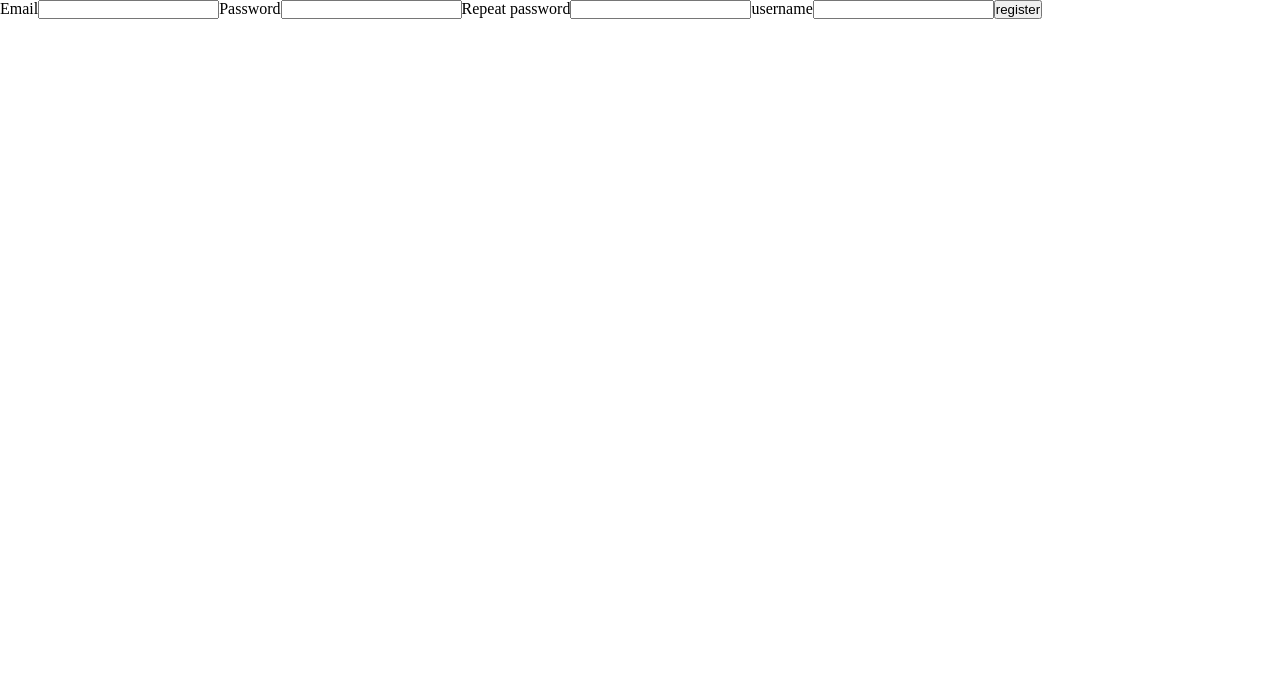
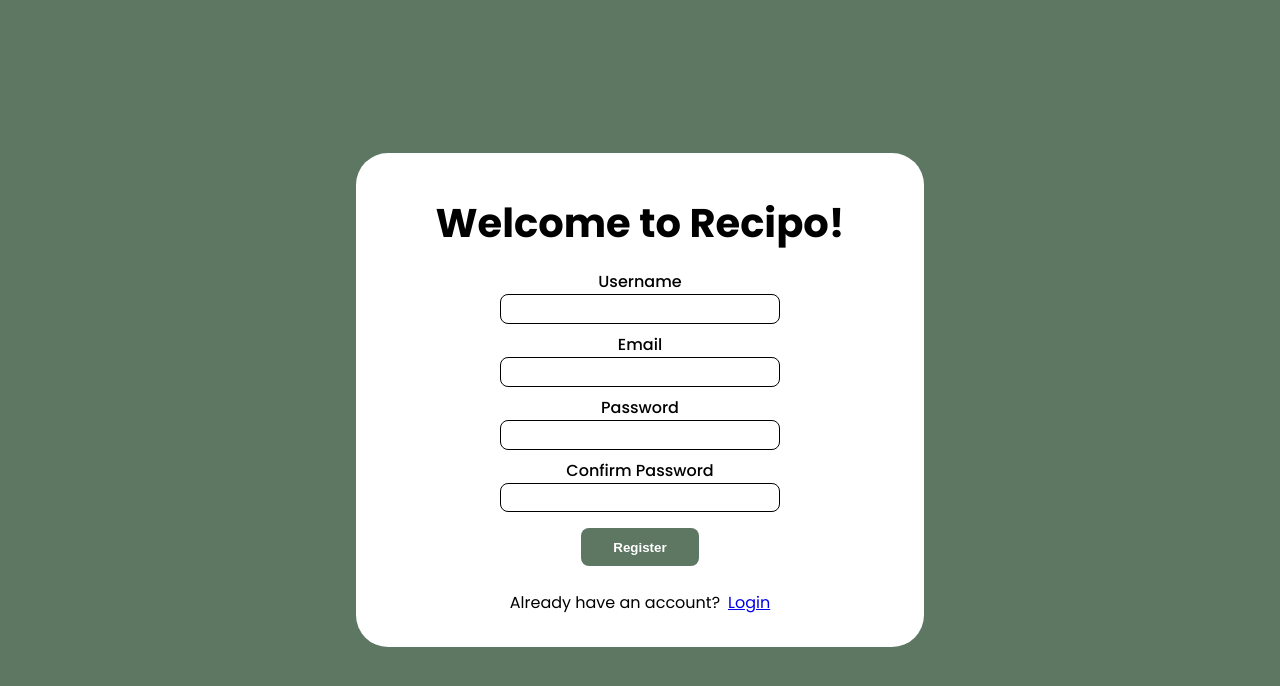
Before and after one commit to maxchmelda/recipo, a React (Vite) app in the folder client/: page /register in a window 1280 px wide. Shown: the top 686 px of the page. Built offline with nearby package versions, Linux system fonts and the light colour scheme; a web font is replaced by a local one.

Commit message:
created register page

```diff
--- a/client/src/App.jsx
+++ b/client/src/App.jsx
@@ -17,11 +17,11 @@ function App() {
         />
         <Route
           path="/login"
-          element={<Login login={login} />} //isLoggedIn ? <Navigate to="/" /> :
+          element={isLoggedIn ? <Navigate to="/" /> : <Login login={login} />}
         />
         <Route
           path="/register"
-          element={isLoggedIn ? <Navigate to="/" /> : <Register />}
+          element={<Register />} //isLoggedIn ? <Navigate to="/" /> :
         />
       </Routes>
     </Router>
--- a/client/src/pages/login/Login.css
+++ b/client/src/pages/login/Login.css
@@ -32,6 +32,7 @@
 .inputs {
     display: flex;
     flex-direction: column;
+    padding: 0 4rem;
 }
 
 .inputs input {
--- a/client/src/pages/login/Login.jsx
+++ b/client/src/pages/login/Login.jsx
@@ -58,9 +58,9 @@ const [message, setMessage] = useState("");
         >
           <div className="inputs">
             <label>Email</label>
-            <input name="email" />
+            <input name="email" type="email"/>
             <label>Password</label>
-            <input name="password" />
+            <input name="password" type="password" />
           </div>
           <button className="login-button">Login</button>
           <div className="register-box">
--- a/client/src/pages/register/Register.css
+++ b/client/src/pages/register/Register.css
@@ -0,0 +1,16 @@
+.inputs-register {
+    display: flex;
+    flex-direction: column;
+    padding: 0 4rem;
+}
+
+.inputs-register input {
+    padding: 0.4rem 1rem;
+    margin-bottom: 0.5rem;
+    border-radius: 0.5rem;
+    border: 1px solid black;
+}
+
+.inputs-register label {
+    font-weight: 500;
+}
--- a/client/src/pages/register/Register.jsx
+++ b/client/src/pages/register/Register.jsx
@@ -1,7 +1,9 @@
 import React, { useState } from 'react';
 import axios from 'axios';
 import { URL } from '../../config'
-import {useNavigate} from 'react-router-dom'
+import { useNavigate, Link } from 'react-router-dom'
+import './Register.css'
+
 
 const Register = (props) => {
 	const [ form, setValues ] = useState({
@@ -41,24 +43,35 @@ const Register = (props) => {
 	};
 
 	return (
-		<form onSubmit={handleSubmit} onChange={handleChange} className="form_container">
+		<div className="login-wrapper">
+			<div className="form-box">
+			<h1 className="welcome">Welcome to Recipo!</h1>
+			<form
+				onSubmit={handleSubmit}
+				onChange={handleChange}
+				className="form-container"
+			>
+				<div className="inputs-register">
+				<label>Username</label>
+				<input name="username"/>
 				<label>Email</label>
-			<input name="email" />
-
+				<input name="email" type="email"/>
 				<label>Password</label>
-			<input name="password" />
-
-			<label>Repeat password</label>
-			<input name="password2" />
-
-      <label>username</label>
-			<input name="username" />
-
-			<button>register</button>
+				<input name="password" type="password" />
+				<label>Confirm Password</label>
+				<input name="password2" type="password" />
+				</div>
+				<button className="login-button">Register</button>
+				<div className="register-box">
+				<p>Already have an account?</p>
+				<Link to="/login">Login</Link>
+				</div>
 				<div className="message">
 				<h4>{message}</h4>
 				</div>
 			</form>
+			</div>
+		</div>
 	);
 };
 
```
Also changed, not shown: 1 other file (tests, documents, lock files or other folders). Lines whose indentation alone changed are shown as unchanged.
